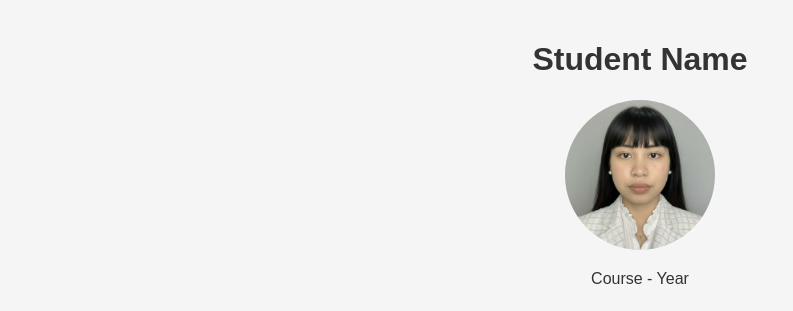
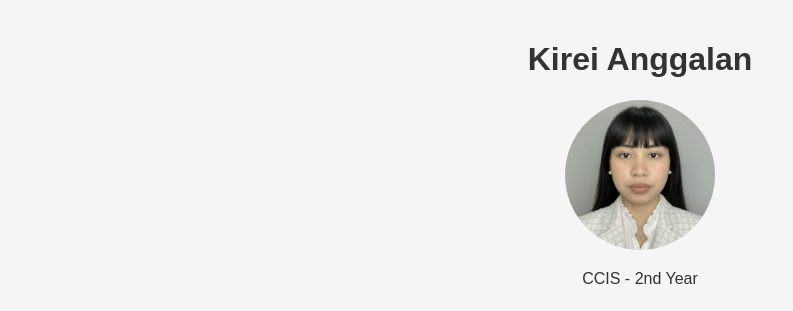
Before and after one commit to kirauy/portfolio, a plain HTML site: page index.html in a window 1280 px wide. Shown: the top 311 px of the page, without its empty margins (0-793 px from the left). Drawn offline with Linux system fonts and the light colour scheme.

Commit message:
Update index.html

```diff
--- a/index.html
+++ b/index.html
@@ -8,9 +8,9 @@
    </head>
    <body>
       <header>
-         <h1 id="name">Student Name</h1>
+         <h1 id="name">Kirei Anggalan</h1>
          <img src="image.png" alt="Profile Picture" id="profile-img">
-         <p id="course-year">Course - Year</p>
+         <p id="course-year">CCIS - 2nd Year</p>
          <button id="theme-toggle">Switch Theme</button>
       </header>
       <section id="achievements">
```
